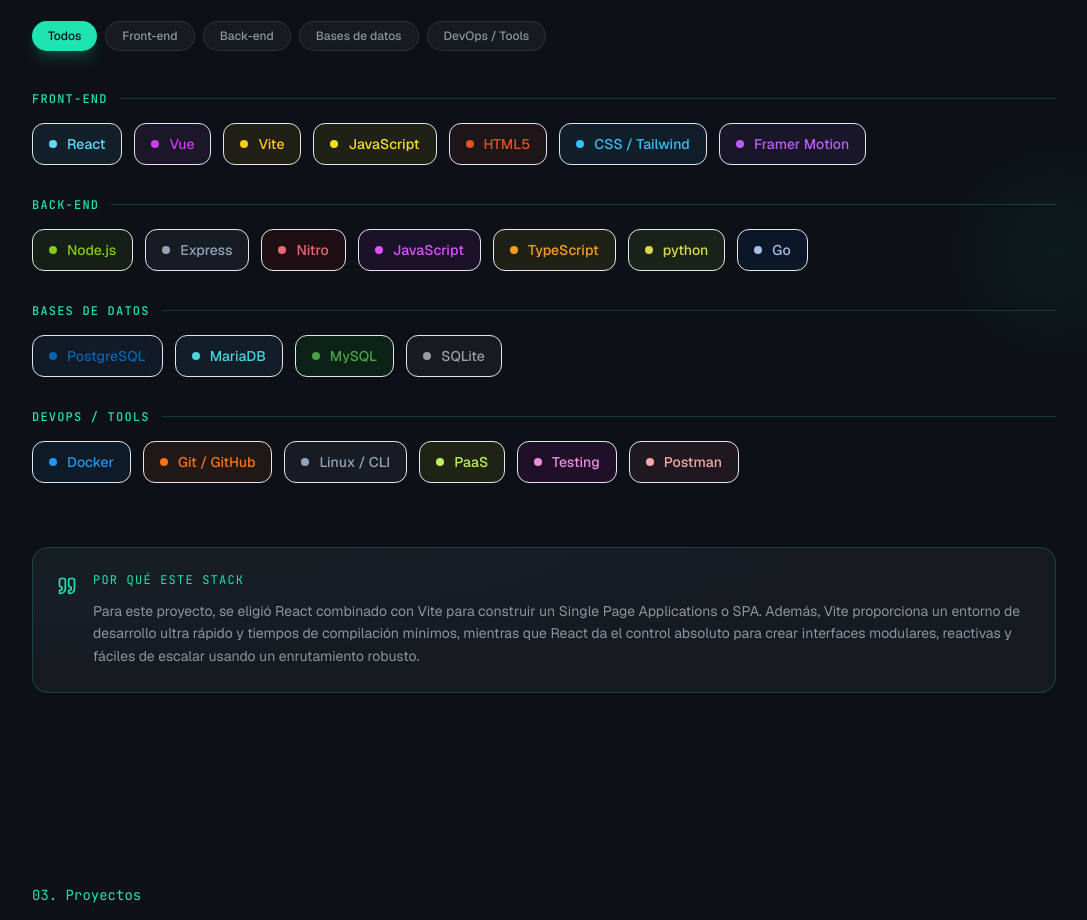
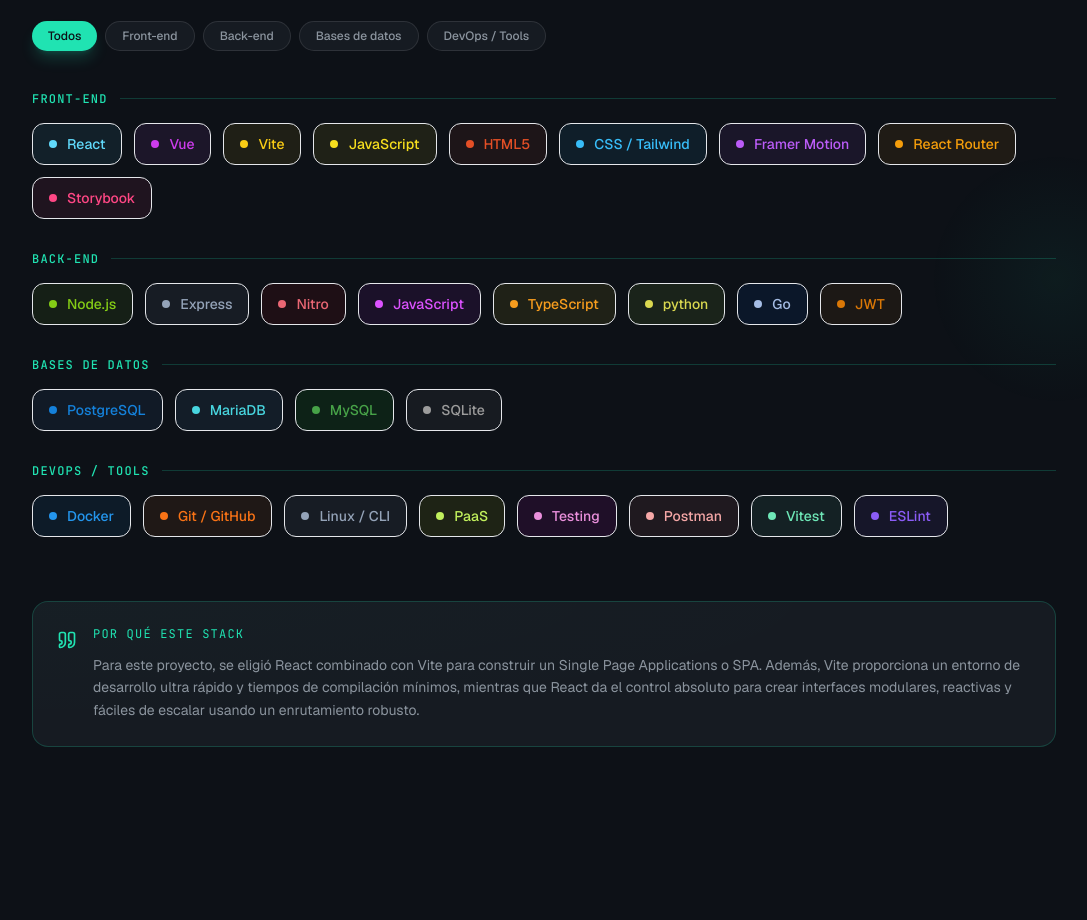
Before and after one commit to Pxdro-410/portafolio-PedroCaso, a React (Vite) app: page / in a window 1280 px wide. Shown: the part 1960-2880 px from the top of the page, without its empty margins (96-1183 px from the left). Built offline with nearby package versions, Linux system fonts and the light colour scheme.

Commit message:
feat: agregacion de tecnologías faltantes

```diff
--- a/src/components/sections/Technologies.jsx
+++ b/src/components/sections/Technologies.jsx
@@ -148,7 +148,7 @@
                       </span>
 
                       {/* Tooltip with rationale */}
-                      <div className="absolute -top-10 left-1/2 -translate-x-1/2 bg-bg-elevated border border-white/10 text-xs text-text-secondary rounded-lg px-3 py-2 whitespace-nowrap opacity-0 group-hover:opacity-100 pointer-events-none transition-opacity duration-200 z-10 shadow-xl max-w-xs text-center">
+                      <div className="absolute bottom-full mb-2 left-1/2 -translate-x-1/2 bg-bg-elevated border border-white/10 text-xs text-text-secondary rounded-lg px-3 py-2 w-max max-w-[200px] text-center leading-relaxed opacity-0 group-hover:opacity-100 pointer-events-none transition-opacity duration-200 z-10 shadow-xl">
                         {tech.rationale}
                       </div>
                     </motion.div>
--- a/src/data/technologies.js
+++ b/src/data/technologies.js
@@ -52,6 +52,18 @@
         bg: 'rgba(187, 92, 248, 0.08)',
         rationale: 'Animaciones declarativas integradas con React lifecycle',
       },
+      {
+        name: 'React Router',
+        color: '#F59E0B',
+        bg: 'rgba(245, 158, 11, 0.08)',
+        rationale: 'Enrutamiento client-side con rutas anidadas y lazy loading',
+      },
+      {
+        name: 'Storybook',
+        color: '#FF4785',
+        bg: 'rgba(255, 71, 133, 0.08)',
+        rationale: 'Documentación y desarrollo de componentes en aislamiento',
+      },
     ],
   },
   {
@@ -101,6 +113,12 @@
         bg: 'rgba(0, 105, 253, 0.08)',
         rationale: 'Excelente para APIs y servicios de alto rendimiento',
       },
+      {
+        name: 'JWT',
+        color: '#D97706',
+        bg: 'rgba(217, 119, 6, 0.08)',
+        rationale: 'Autenticación stateless, tokens firmados sin sesión en servidor',
+      },
     ],
   },
   {
@@ -110,7 +128,7 @@
     technologies: [
       {
         name: 'PostgreSQL',
-        color: '#0564b3',
+        color: '#1581da',
         bg: 'rgba(51, 103, 145, 0.12)',
         rationale: 'RDBMS robusto con soporte ACID completo',
       },
@@ -143,7 +161,7 @@
         name: 'Docker',
         color: '#2496ED',
         bg: 'rgba(36, 150, 237, 0.08)',
-        rationale: 'Entornos reproducibles, dev ↔ prod sin diferencias',
+        rationale: 'Entornos reproducibles, dev/prod sin diferencias',
       },
       {
         name: 'Git / GitHub',
@@ -175,6 +193,18 @@
         bg: 'rgba(255, 128, 123, 0.08)',
         rationale: 'Herramienta para probar y documentar APIs REST',
       },
+      {
+        name: 'Vitest',
+        color: '#6EE7B7',
+        bg: 'rgba(110, 231, 183, 0.08)',
+        rationale: 'Test runner integrado con Vite, más rápido que Jest en proyectos React',
+      },
+      {
+        name: 'ESLint',
+        color: '#8B5CF6',
+        bg: 'rgba(139, 92, 246, 0.08)',
+        rationale: 'Linting estático para mantener consistencia y buenas prácticas',
+      },
     ],
   },
 ]
```
